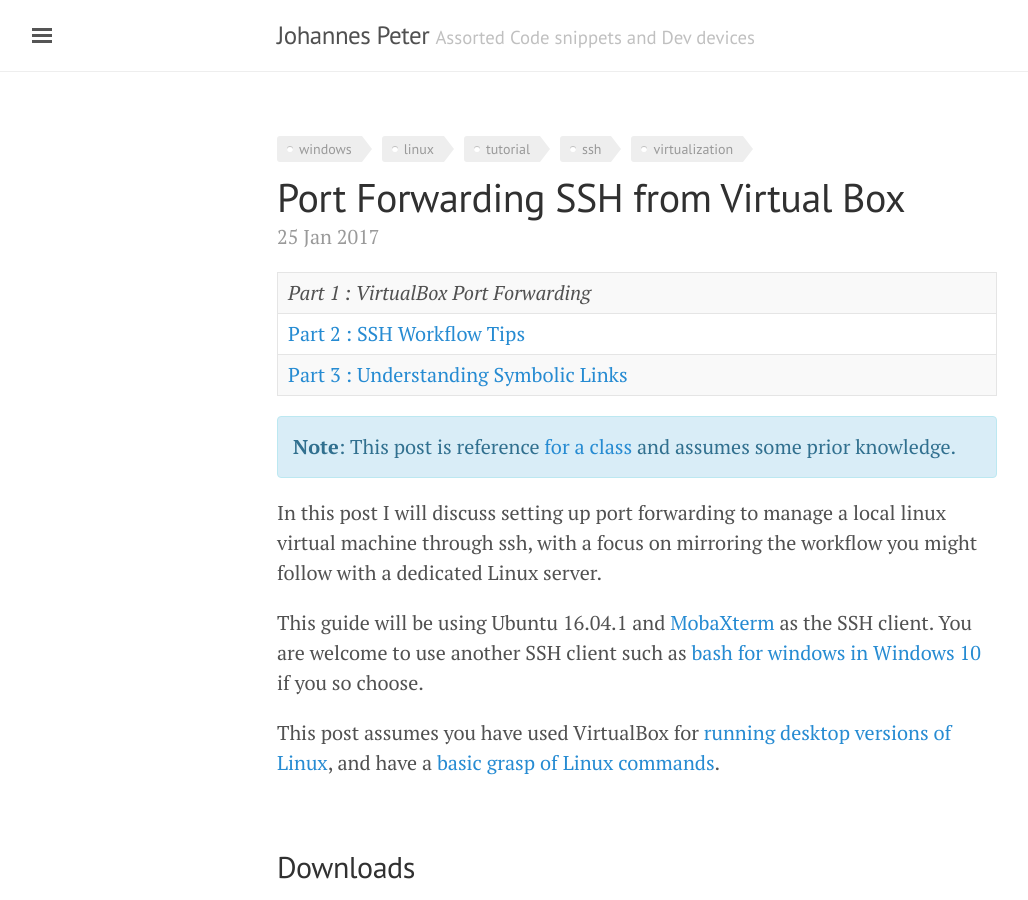
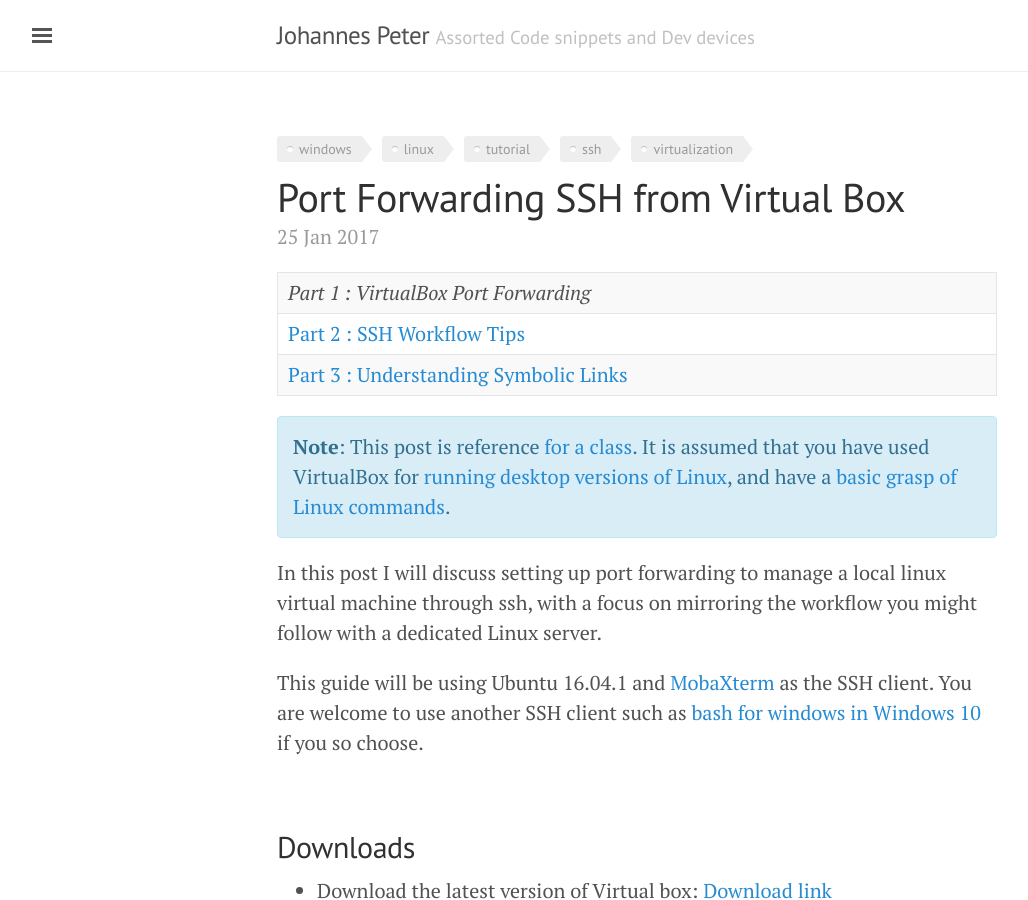
Before and after one commit to JohannesMP/com.johannesmp.blog, a Jekyll site: the page built from _posts/2017-01-25-port-forwarding-ssh-from-virtualbox.md, in a window 1280 px wide and 900 px high. Shown: the whole window, without its empty margins (3-1031 px from the left). Built offline with Jekyll 4.4.1, drawn with Linux system fonts in a browser that asks for light colours; nearby versions of some CDN libraries; comment, search, counter and statistics services are not loaded.

Commit message:
moved requirements to metadata note

```diff
--- a/_posts/2017-01-25-port-forwarding-ssh-from-virtualbox.md
+++ b/_posts/2017-01-25-port-forwarding-ssh-from-virtualbox.md
@@ -13,8 +13,7 @@ note_class: alert alert-info
 note_prefix: Note
 note_body: >-
   This post is reference [for a
-  class](https://www.digipen.edu/coursecatalog/#CS261) and assumes some prior
-  knowledge.
+  class](https://www.digipen.edu/coursecatalog/#CS261). It is assumed that you have used VirtualBox for [running desktop versions of Linux](http://www.beopensource.com/2016/05/how-to-install-Ubuntu-1604-LTS-in-Virtual-Box-VmWare.html), and have a [basic grasp of Linux commands](http://linuxcommand.org/learning_the_shell.php).
 set_id: Linux Server Basics
 set_part_id: 1
 set_part_title: VirtualBox Port Forwarding
@@ -23,8 +22,6 @@ set_part_title: VirtualBox Port Forwarding
 In this post I will discuss setting up port forwarding to manage a local linux virtual machine through ssh, with a focus on mirroring the workflow you might follow with a dedicated Linux server.
 
 This guide will be using Ubuntu 16.04.1 and [MobaXterm](http://mobaxterm.mobatek.net/) as the SSH client. You are welcome to use another SSH client such as [bash for windows in Windows 10](http://www.howtogeek.com/249966/how-to-install-and-use-the-linux-bash-shell-on-windows-10/) if you so choose.
-
-This post assumes you have used VirtualBox for [running desktop versions of Linux](http://www.beopensource.com/2016/05/how-to-install-Ubuntu-1604-LTS-in-Virtual-Box-VmWare.html), and have a [basic grasp of Linux commands](http://linuxcommand.org/learning_the_shell.php).
 
 <!-- more -->
 
```
